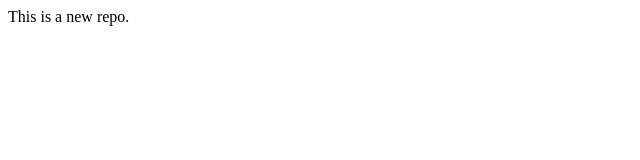
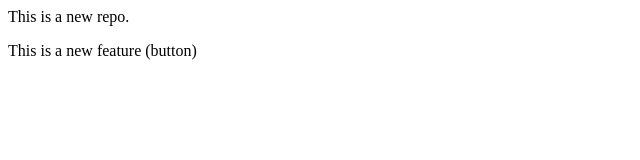
Before and after one commit to sahina-bano/LocalRepo, a plain HTML site: page index.html in a window 1280 px wide. Shown: the whole page, without its empty margins (0-640 px from the left). Drawn offline with Linux system fonts and the light colour scheme.

```diff
--- a/index.html
+++ b/index.html
@@ -1 +1,2 @@
 <p>This is a new repo.</p>
+<P>This is a new feature (button)</P>
```
